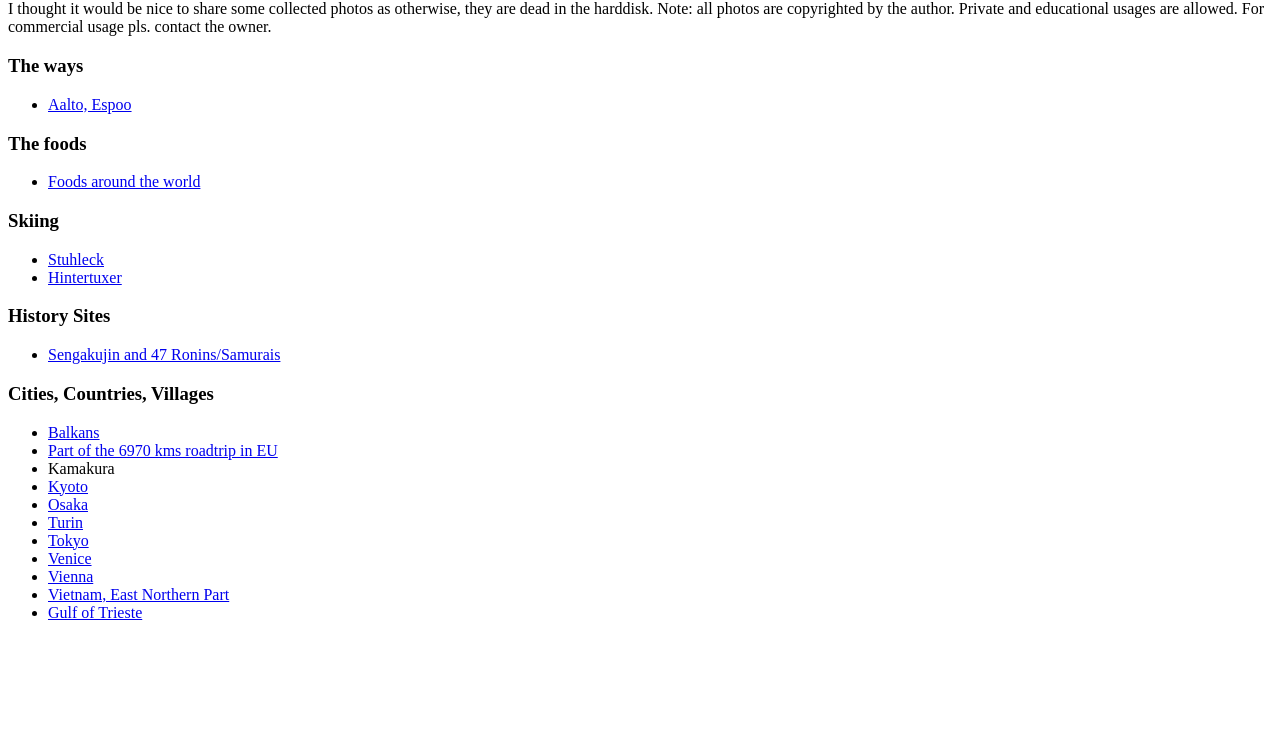
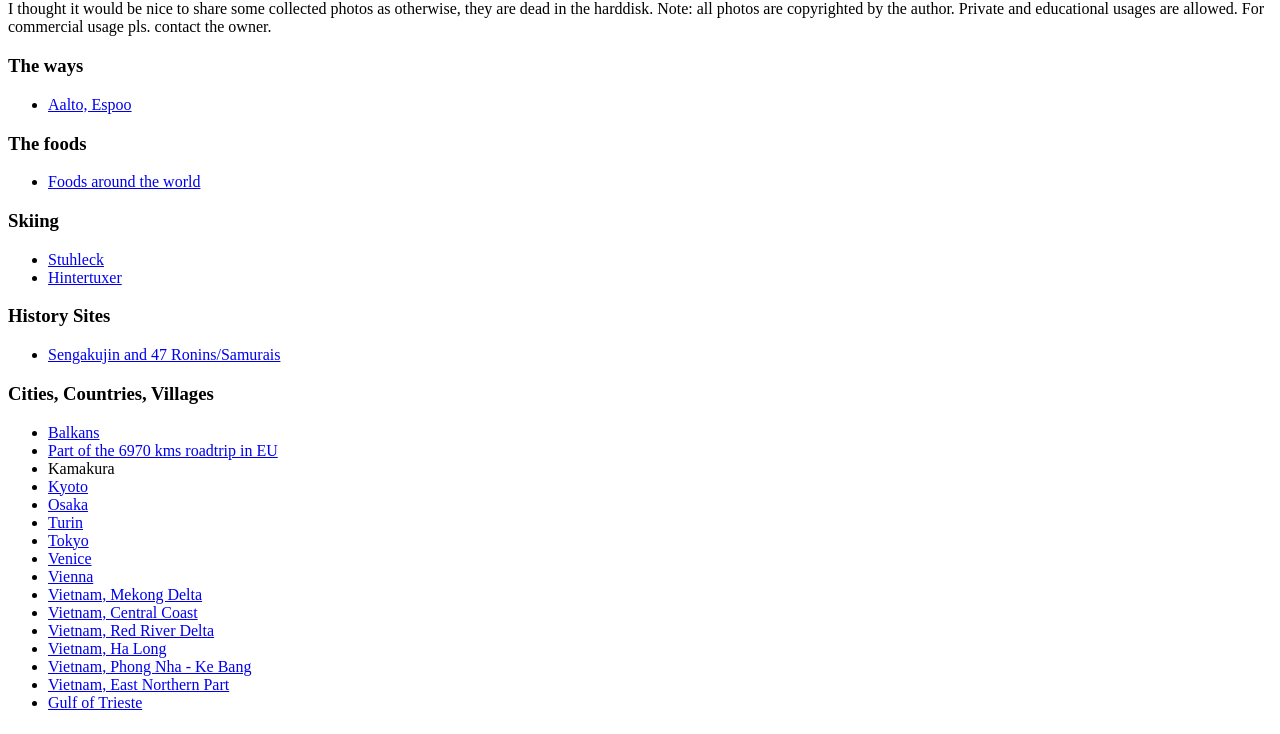
Before and after one commit to linhsolar/photoonthemove, a plain HTML site: page index.html in a window 1280 px wide. Shown: the part 66-800 px from the top of the page. Drawn offline with Linux system fonts and the light colour scheme.

Commit message:
update photo list

```diff
--- a/index.html
+++ b/index.html
@@ -33,6 +33,11 @@
         <li><a href="https://www.dropbox.com/sh/cetdp7svqfksvrv/AACeKPhn7xJkS4pn8hOJBmRga?dl=0">Tokyo</a></li>
 	<li><a href="https://www.dropbox.com/scl/fo/tyqr9nlx46x6bo08izo2g/AKY9BrJ46T01RWibyqC2HRY?rlkey=8cohvdfxgwkq4o2k43jmnzoyt&dl=0">Venice</a></li>
         <li><a href="https://www.dropbox.com/sh/qnoz2x2770r8iyv/AADfMZPrO_jVDhbkCwxQMCDHa?dl=0">Vienna</a></li>
+        <li><a href="https://www.dropbox.com/scl/fo/pzp4gd6kx1z3r535k3oow/AMt5bJ7eDbt6u-P6ZenJ7_Y?rlkey=9hfy94rvti6v4qafubw7k0ohi&st=z9o8ot2r&dl=0">Vietnam, Mekong Delta</a></li>
+        <li><a href="https://www.dropbox.com/scl/fo/ujvftlgqne6j0v3935b66/AG81BSq64ZsohXNM2hr1BRU?rlkey=t4w89xa62hktvxzoc7xj3cnte&st=iodq67k7&dl=0">Vietnam, Central Coast</a></li>
+        <li><a href="https://www.dropbox.com/scl/fo/u6b1bq6dh93odg04gdq12/AB8jGaqbsOTMFX0Xhm0n7g4?rlkey=mo8bdpojzdm5udbrnyrb82k99&st=ne80nxyz&dl=0">Vietnam, Red River Delta</a></li>
+        <li><a href="https://www.dropbox.com/scl/fo/pgbfn62pd6q4w395wq6ea/AOAbWariC-ht7mxtM6eMxb0?rlkey=maizfy1d11wu9nb96dk5t5umt&st=dankfhve&dl=0">Vietnam, Ha Long</a></li>
+        <li><a href="https://www.dropbox.com/scl/fo/sgumw6nfyfsljqtjlk4lw/AObWFMENy_79nJESxBE8x7s?rlkey=o2da943f0xc6xae0qoq0fdlym&st=pexgblf7&dl=0">Vietnam, Phong Nha - Ke Bang</a></li>
         <li><a href="https://www.dropbox.com/sh/s4pv0xwngqcu48z/AABZ4eAdam00gBLFbj1DbG_8a?dl=0">Vietnam, East Northern Part</a></li>
 	<li><a href="https://www.dropbox.com/scl/fo/wi7rbji6znbnbhwyk7t5e/AASUpdWHCmcOkYqmSGygrgY?rlkey=r7xxrgrm3pix3bbo0cp46lwqe&e=1&dl=0">Gulf of Trieste</a></li>
     </ul>
```
